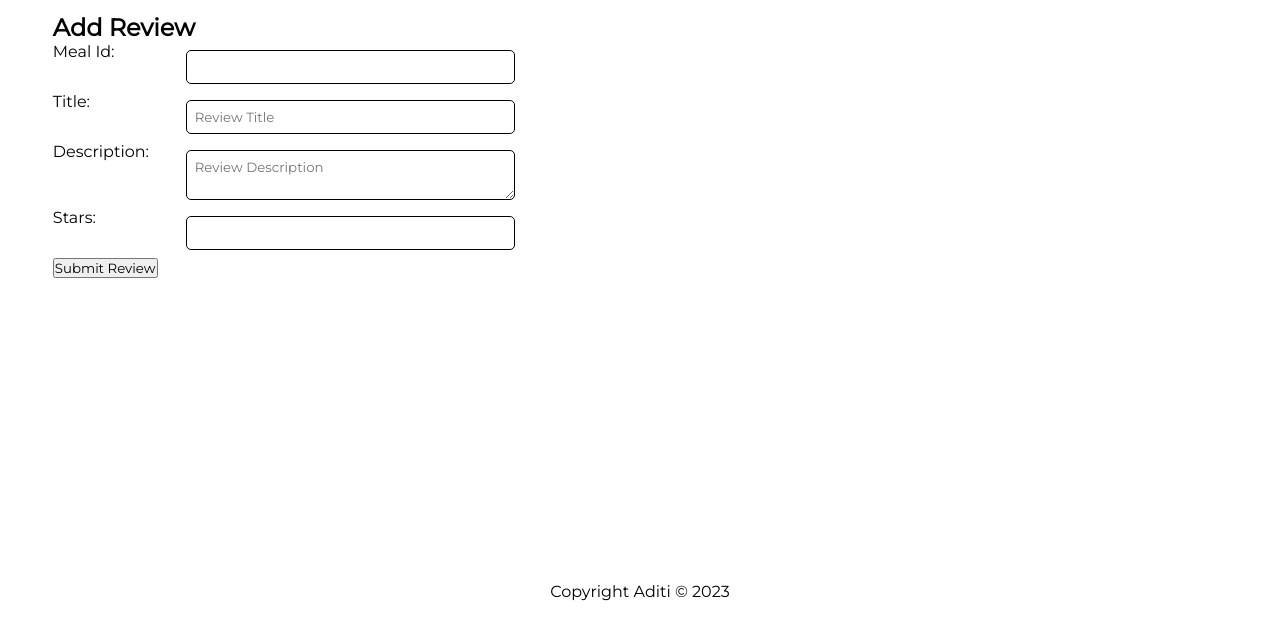
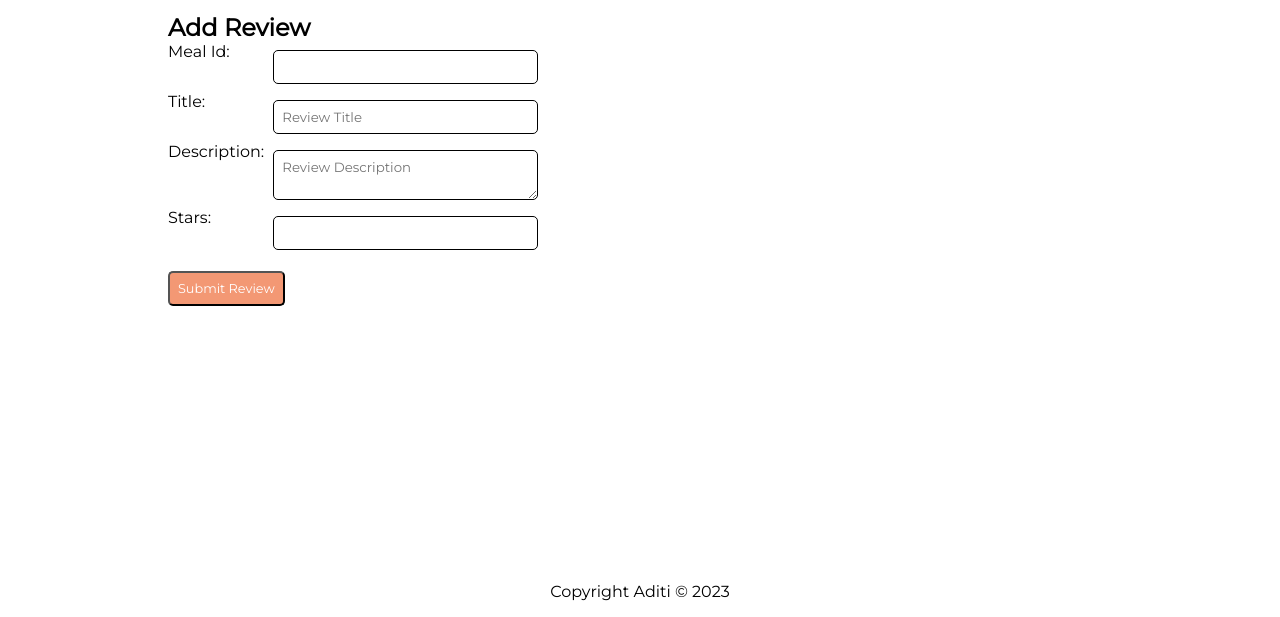
Before and after one commit to Aditi-Sawardekar/meal-sharing, a React app: page /meals/1/review in a window 1280 px wide. Shown: the part 183-800 px from the top of the page. Built offline with nearby package versions, Linux system fonts and the light colour scheme; no server answers.

Commit message:
Made changes in UI and style.

```diff
--- a/src/client/components/Home.js
+++ b/src/client/components/Home.js
@@ -1,5 +1,6 @@
 import React from "react";
 import Meal from "./Meal";
+import {Link} from "react-router-dom"
 
 const Home = ({ meals }) => {
   const mealList = meals.map((meal) => <Meal key={meal.id} meal={meal} />);
@@ -50,8 +51,20 @@ const Home = ({ meals }) => {
             food mainly comprises of fish curries. People hailing from North
             India eat mainly wheat and those in the South are rice-consuming
             people.
+
+
+            <Link to={"/meals"}>
+              <button className="meals-button">Go to Meals</button>
+            </Link>
           </p>
           */}
+
+          <div>
+            <Link to={"/meals"}>
+              <button className="meals-button">Go to Meals</button>
+            </Link>
+          </div>
+
           <ul className="home-page-meals">{mealList.slice(0, 3)}</ul>
         </>
       ) : (
--- a/src/client/components/MealCard.js
+++ b/src/client/components/MealCard.js
@@ -95,4 +95,4 @@ export default MealCard;
 -If id does not match...
   -Message: Meal not Found
   -Give Link to go to Meals Page
-  */
+ */
--- a/src/client/components/NewReservation.js
+++ b/src/client/components/NewReservation.js
@@ -27,7 +27,8 @@ const NewReservation = ({}) => {
     (async () => await fetchReservations())();
   }, []);
 
-  const handleReserveMeal = async () => {
+  const handleReserveMeal = async (e) => {
+    e.preventDefault();
     console.log("Book the Meal");
     const id = reservations.length
       ? reservations[reservations.length - 1].id + 1
@@ -56,6 +57,9 @@ const NewReservation = ({}) => {
         },
       });
 
+      if (response.status === 200) {
+        alert("You meal is Booked");
+      }
       const newReservation = await response.json();
 
       // Add to Reservations
--- a/src/client/components/ReviewMeal.js
+++ b/src/client/components/ReviewMeal.js
@@ -120,7 +120,7 @@ const ReviewMeal = () => {
           />
         </div>
 
-        <button className="review-button" type="submit">
+        <button className="review-meal-button" type="submit">
           Submit Review
         </button>
       </form>
--- a/src/client/index.css
+++ b/src/client/index.css
@@ -172,16 +172,18 @@ li.Meal {
 }
 
 .reserve-meal-button,
-.review-meal-button {
+.review-meal-button,
+.meals-button
+ {
   margin-top: 1rem;
   color: white;
   font-size: 0.8rem;
   padding: 0.5rem;
-  border-radius: 5%;
-  margin-top: 0.8rem;
+  border-radius: 5px;
+  margin: 0.8rem 0;
 }
 
-.review-meal-button {
+.review-meal-button, .meals-button {
   background-color: rgb(243, 152, 116);
 }
 
@@ -244,8 +246,8 @@ p {
 @media only screen and (min-width: 768px) {
   /*  @media screen and (max-width: 1400px) {*/
   #root {
-    padding-left: 1%;
-    padding-right: 1%;
+    padding-left: 10%;
+    padding-right: 10%;
   }
 
   li.Meal {
```
